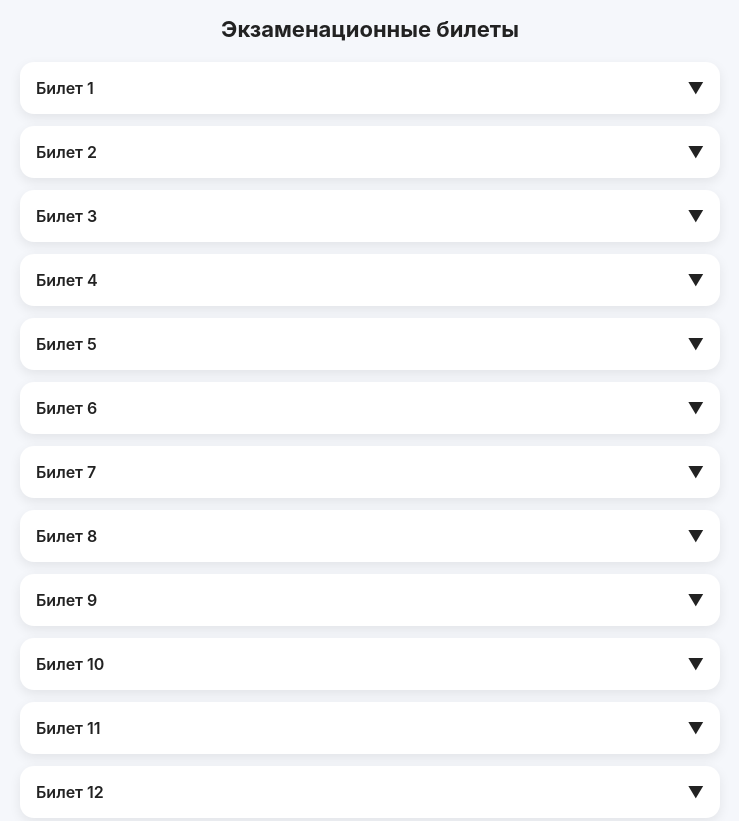
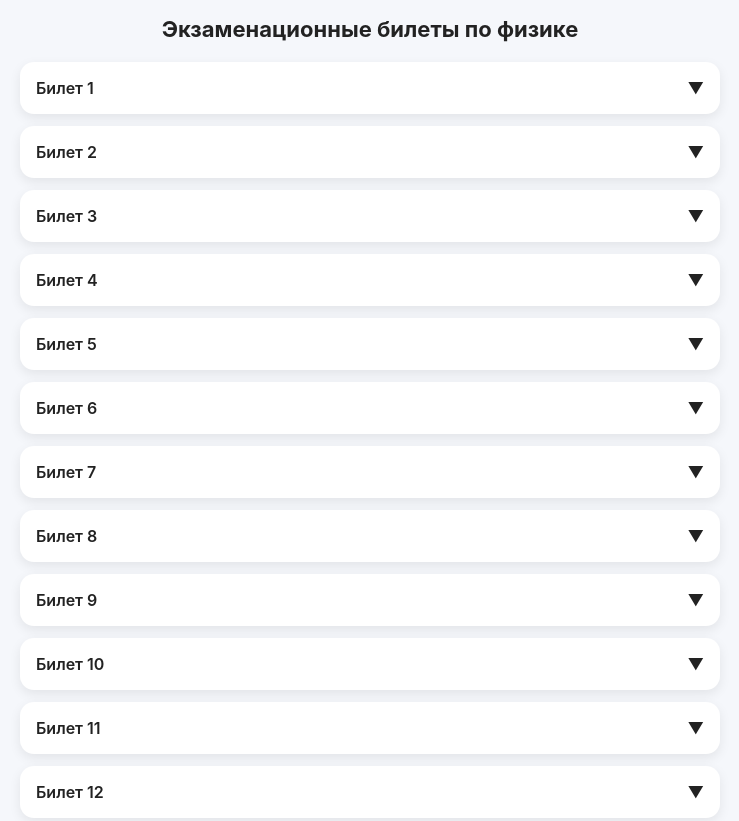
Before and after one commit to TheDuoGamees/TheDuoGamees.github.io, a plain HTML site: page phiziks.html in a window 1280 px wide. Shown: the top 821 px of the page, without its empty margins (270-1009 px from the left). Drawn offline with Linux system fonts and the light colour scheme.

Commit message:
phiziks.html

```diff
--- a/phiziks.html
+++ b/phiziks.html
@@ -3,7 +3,7 @@
 <head>
   <meta charset="UTF-8">
   <meta name="viewport" content="width=device-width, initial-scale=1.0">
-  <title>Билеты</title>
+  <title>Билеты по физике</title>
 
   <style>
     * {
@@ -71,7 +71,7 @@
 <body>
 
 <div class="container">
-  <h1>Экзаменационные билеты</h1>
+  <h1>Экзаменационные билеты по физике</h1>
   <div id="tickets"></div>
 </div>
 
```
